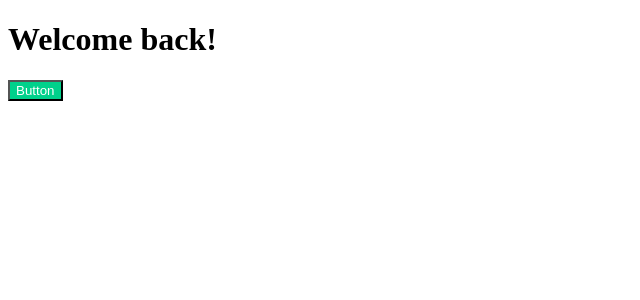
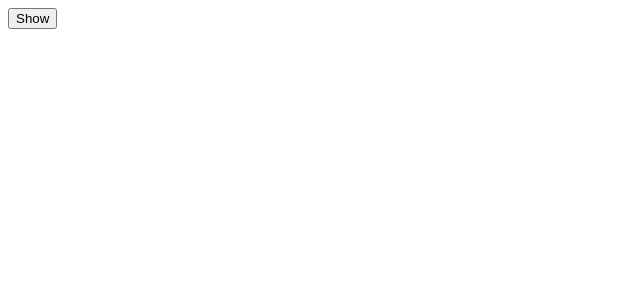
Before and after one commit to Kong-E/react-for-beginners-CRA, a React (Create React App) app: page / in a window 1280 px wide. Shown: the top 300 px of the page, without its empty margins (0-640 px from the left). Built offline with nearby package versions, Linux system fonts and the light colour scheme.

Commit message:
#6 EFFECTS

```diff
--- a/src/App.js
+++ b/src/App.js
@@ -1,11 +1,24 @@
-import Button from "./Button";
-import styles from "./App.module.css";
+import { useEffect, useState } from "react";
+
+function Hello() {
+  useEffect(() => {
+    console.log("created :)");
+    return () => console.log("destroyed :(");
+  }, []);
+  return (
+    <div>
+      <h1>Hello!</h1>
+    </div>
+  );
+}
 
 function App() {
+  const [showing, setShowing] = useState(false);
+  const onClick = () => setShowing((prev) => !prev);
   return (
     <div>
-      <h1>Welcome back!</h1>
-      <Button className={styles.title} text="Button" />
+      <button onClick={onClick}>{showing ? "Hide" : "Show"}</button>
+      {showing ? <Hello /> : null}
     </div>
   );
 }
--- a/src/index.js
+++ b/src/index.js
@@ -1,11 +1,10 @@
 import React from "react";
 import ReactDOM from "react-dom/client";
 import App from "./App";
-import "./styles.css";
 
 const root = ReactDOM.createRoot(document.getElementById("root"));
 root.render(
-  <React.StrictMode>
-    <App />
-  </React.StrictMode>
+  //  <React.StrictMode>
+  <App />
+  //  </React.StrictMode>
 );
```
